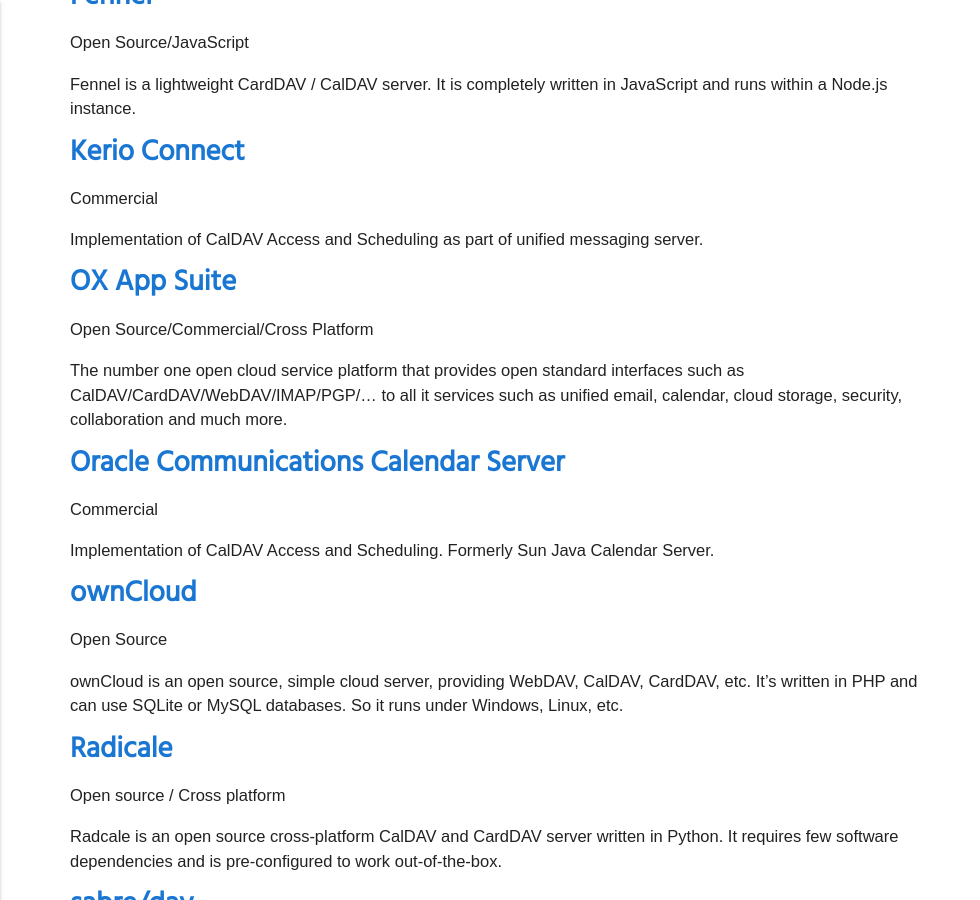
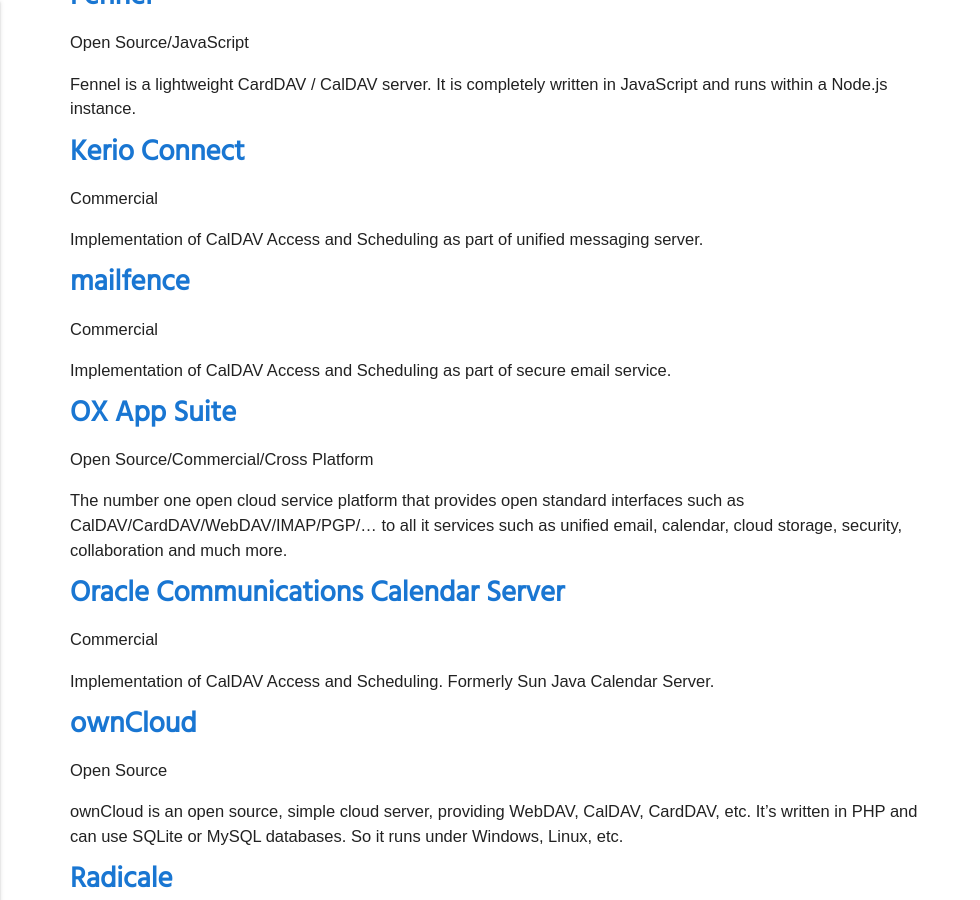
Before and after one commit to CalConnect/DEVGUIDE, a Jekyll site: the page built from _pages/CalDAV/Server-Implementations.md, in a window 1280 px wide and 900 px high, scrolled down 2047 px. Shown: the whole window, without its empty margins (0-980 px from the left). Built offline with Jekyll 4.4.1, drawn with Linux system fonts in a browser that asks for light colours; some web fonts are replaced.

Commit message:
added mailfence

```diff
--- a/_pages/CalDAV/Server-Implementations.md
+++ b/_pages/CalDAV/Server-Implementations.md
@@ -86,6 +86,11 @@ Fennel is a lightweight CardDAV / CalDAV server. It is completely written in Jav
 
 Implementation of CalDAV Access and Scheduling as part of unified messaging server.
 
+### [mailfence](https://mailfence.com)
+**Commercial**
+
+Implementation of CalDAV Access and Scheduling as part of secure email service.
+
 ### [OX App Suite](https://www.open-xchange.com/)
 **Open Source/Commercial/Cross Platform**
 
```
